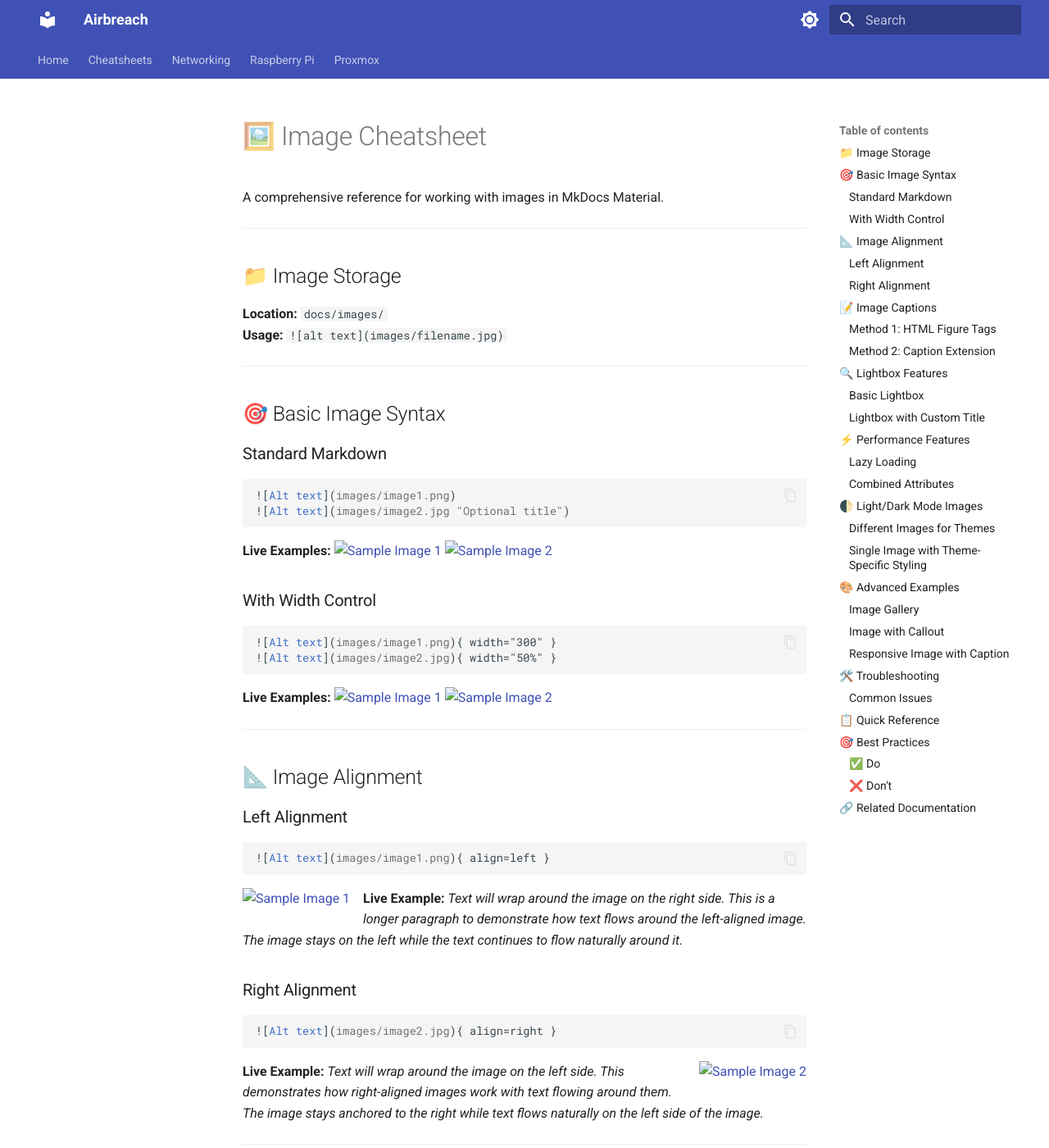
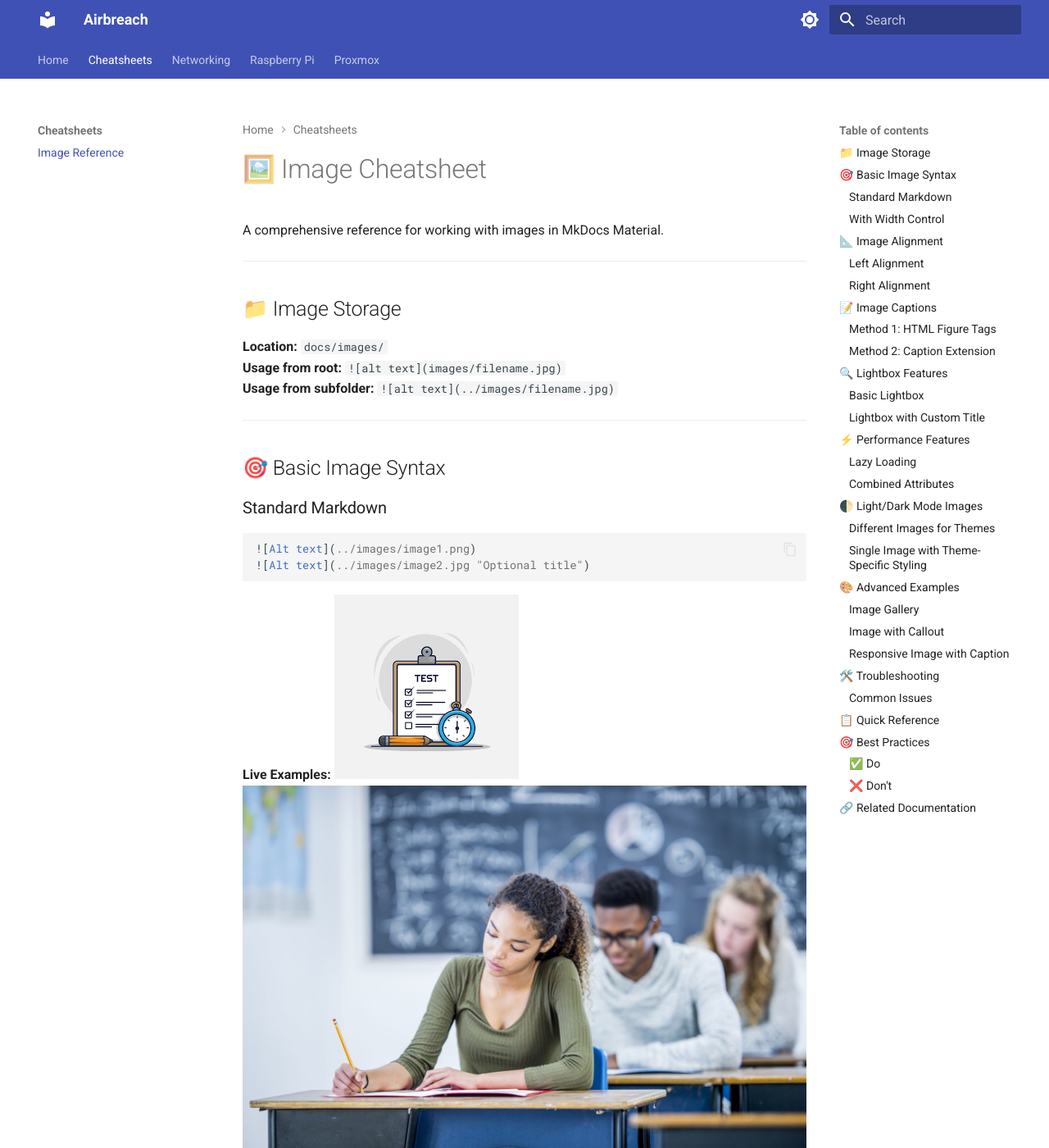
Before and after one commit to DirtyOptics/airbreach, an MkDocs documentation site: the page built from docs/cheatsheets/image-cheatsheet.md, in a window 1280 px wide and 1400 px high. Shown: the whole window at 82% size. Built offline with MkDocs 1.6.1 and Material for MkDocs 9.7.7, drawn with Linux system fonts in a browser that asks for light colours; some of the changed text lies outside the part shown.

Commit message:
vault backup: 2025-10-22 06:49:50

````diff
--- a/docs/cheatsheets/image-cheatsheet.md
+++ b/docs/cheatsheets/image-cheatsheet.md
@@ -7,7 +7,8 @@ A comprehensive reference for working with images in MkDocs Material.
 ## 📁 Image Storage
 
 **Location:** `docs/images/`
-**Usage:** `![alt text](images/filename.jpg)`
+**Usage from root:** `![alt text](images/filename.jpg)`
+**Usage from subfolder:** `![alt text](../images/filename.jpg)`
 
 ---
 
@@ -15,23 +16,23 @@ A comprehensive reference for working with images in MkDocs Material.
 
 ### Standard Markdown
 ```markdown
-![Alt text](images/image1.png)
-![Alt text](images/image2.jpg "Optional title")
+![Alt text](../images/image1.png)
+![Alt text](../images/image2.jpg "Optional title")
 ```
 
 **Live Examples:**
-![Sample Image 1](images/image1.png)
-![Sample Image 2](images/image2.jpg "This is a title")
+![Sample Image 1](../images/image1.png)
+![Sample Image 2](../images/image2.jpg "This is a title")
 
 ### With Width Control
 ```markdown
-![Alt text](images/image1.png){ width="300" }
-![Alt text](images/image2.jpg){ width="50%" }
+![Alt text](../images/image1.png){ width="300" }
+![Alt text](../images/image2.jpg){ width="50%" }
 ```
 
 **Live Examples:**
-![Sample Image 1](images/image1.png){ width="300" }
-![Sample Image 2](images/image2.jpg){ width="50%" }
+![Sample Image 1](../images/image1.png){ width="300" }
+![Sample Image 2](../images/image2.jpg){ width="50%" }
 
 ---
 
@@ -39,18 +40,18 @@ A comprehensive reference for working with images in MkDocs Material.
 
 ### Left Alignment
 ```markdown
-![Alt text](images/image1.png){ align=left }
+![Alt text](../images/image1.png){ align=left }
 ```
 **Live Example:**
-![Sample Image 1](images/image1.png){ align=left }
+![Sample Image 1](../images/image1.png){ align=left }
 *Text will wrap around the image on the right side. This is a longer paragraph to demonstrate how text flows around the left-aligned image. The image stays on the left while the text continues to flow naturally around it.*
 
 ### Right Alignment
 ```markdown
-![Alt text](images/image2.jpg){ align=right }
+![Alt text](../images/image2.jpg){ align=right }
 ```
 **Live Example:**
-![Sample Image 2](images/image2.jpg){ align=right }
+![Sample Image 2](../images/image2.jpg){ align=right }
 *Text will wrap around the image on the left side. This demonstrates how right-aligned images work with text flowing around them. The image stays anchored to the right while text flows naturally on the left side of the image.*
 
 ---
@@ -60,27 +61,27 @@ A comprehensive reference for working with images in MkDocs Material.
 ### Method 1: HTML Figure Tags
 ```markdown
 <figure markdown="span">
-  ![Alt text](images/image1.png){ width="300" }
+  ![Alt text](../images/image1.png){ width="300" }
   <figcaption>This is your image caption</figcaption>
 </figure>
 ```
 
 **Live Example:**
 <figure markdown="span">
-  ![Sample Image 1](images/image1.png){ width="300" }
+  ![Sample Image 1](../images/image1.png){ width="300" }
   <figcaption>This is a sample caption for the first image</figcaption>
 </figure>
 
 ### Method 2: Caption Extension
 ```markdown
-![Alt text](images/image2.jpg){ width="300" }
+![Alt text](../images/image2.jpg){ width="300" }
 /// caption
 This is your image caption
 ///
 ```
 
 **Live Example:**
-![Sample Image 2](images/image2.jpg){ width="300" }
+![Sample Image 2](../images/image2.jpg){ width="300" }
 /// caption
 This is a sample caption using the extension method
 ///
@@ -91,21 +92,21 @@ This is a sample caption using the extension method
 
 ### Basic Lightbox
 ```markdown
-![Alt text](images/image1.png)
+![Alt text](../images/image1.png)
 ```
 *Click any image to open in lightbox mode*
 
 **Live Example:**
-![Sample Image 1](images/image1.png)
+![Sample Image 1](../images/image1.png)
 *Click the image above to see the lightbox effect!*
 
 ### Lightbox with Custom Title
 ```markdown
-![Alt text](images/image2.jpg "Custom lightbox title")
+![Alt text](../images/image2.jpg "Custom lightbox title")
 ```
 
 **Live Example:**
-![Sample Image 2](images/image2.jpg "This is a custom lightbox title")
+![Sample Image 2](../images/image2.jpg "This is a custom lightbox title")
 *Click the image above to see the lightbox with custom title!*
 
 ---
@@ -114,21 +115,21 @@ This is a sample caption using the extension method
 
 ### Lazy Loading
 ```markdown
-![Alt text](images/image1.png){ loading=lazy }
+![Alt text](../images/image1.png){ loading=lazy }
 ```
 *Images load only when they come into view*
 
 **Live Example:**
-![Sample Image 1](images/image1.png){ loading=lazy }
+![Sample Image 1](../images/image1.png){ loading=lazy }
 *This image uses lazy loading - it will only load when you scroll to it*
 
 ### Combined Attributes
 ```markdown
-![Alt text](images/image2.jpg){ width="300" loading=lazy align=left }
+![Alt text](../images/image2.jpg){ width="300" loading=lazy align=left }
 ```
 
 **Live Example:**
-![Sample Image 2](images/image2.jpg){ width="300" loading=lazy align=left }
+![Sample Image 2](../images/image2.jpg){ width="300" loading=lazy align=left }
 *This image combines multiple attributes: width control, lazy loading, and left alignment. The text flows around it naturally while the image loads only when needed.*
 
 ---
@@ -137,13 +138,13 @@ This is a sample caption using the extension method
 
 ### Different Images for Themes
 ```markdown
-![Light mode image](images/light-screenshot.png#only-light)
-![Dark mode image](images/dark-screenshot.png#only-dark)
+![Light mode image](../images/light-screenshot.png#only-light)
+![Dark mode image](../images/dark-screenshot.png#only-dark)
 ```
 
 ### Single Image with Theme-Specific Styling
 ```markdown
-![Responsive image](images/screenshot.png)
+![Responsive image](../images/screenshot.png)
 ```
 
 ---
@@ -154,8 +155,8 @@ This is a sample caption using the extension method
 ```markdown
 <div class="grid" markdown>
 
-![Image 1](images/image1.png){ width="200" }
-![Image 2](images/image2.jpg){ width="200" }
+![Image 1](../images/image1.png){ width="200" }
+![Image 2](../images/image2.jpg){ width="200" }
 
 </div>
 ```
@@ -163,36 +164,36 @@ This is a sample caption using the extension method
 **Live Example:**
 <div class="grid" markdown>
 
-![Sample Image 1](images/image1.png){ width="200" }
-![Sample Image 2](images/image2.jpg){ width="200" }
+![Sample Image 1](../images/image1.png){ width="200" }
+![Sample Image 2](../images/image2.jpg){ width="200" }
 
 </div>
 
 ### Image with Callout
 ```markdown
 !!! info "Sample Image"
-    ![Important image](images/image1.png){ width="400" }
+    ![Important image](../images/image1.png){ width="400" }
 
     This shows the main configuration screen.
 ```
 
 **Live Example:**
 !!! info "Sample Image"
-    ![Important image](images/image1.png){ width="400" }
+    ![Important image](../images/image1.png){ width="400" }
 
     This shows the main configuration screen.
 
 ### Responsive Image with Caption
 ```markdown
 <figure markdown="span">
-  ![Responsive image](images/image2.jpg){ width="100%" }
+  ![Responsive image](../images/image2.jpg){ width="100%" }
   <figcaption>Full-width responsive image with caption</figcaption>
 </figure>
 ```
 
 **Live Example:**
 <figure markdown="span">
-  ![Responsive image](images/image2.jpg){ width="100%" }
+  ![Responsive image](../images/image2.jpg){ width="100%" }
   <figcaption>Full-width responsive image with caption</figcaption>
 </figure>
 
@@ -203,8 +204,8 @@ This is a sample caption using the extension method
 ### Common Issues
 
 **Image not showing:**
-- Check file path: `images/filename.jpg`
-- Ensure file exists in `docs/images/`
+- Check file path: `../images/filename.jpg`
+- Ensure file exists in `docs/../images/`
 - Verify file extension is correct
 
 **Lightbox not working:**
@@ -221,7 +222,7 @@ This is a sample caption using the extension method
 
 | Feature | Syntax | Notes |
 |---------|--------|-------|
-| **Basic** | `![alt](images/file.jpg)` | Standard markdown |
+| **Basic** | `![alt](../images/file.jpg)` | Standard markdown |
 | **Width** | `{ width="300" }` | Pixels or percentage |
 | **Align Left** | `{ align=left }` | Text wraps right |
 | **Align Right** | `{ align=right }` | Text wraps left |
@@ -252,7 +253,7 @@ This is a sample caption using the extension method
 
 ## 🔗 Related Documentation
 
-- [MkDocs Material Images](https://squidfunk.github.io/mkdocs-material/reference/images/)
+- [MkDocs Material Images](https://squidfunk.github.io/mkdocs-material/reference/../images/)
 - [Glightbox Plugin](https://github.com/Blueswen/mkdocs-glightbox)
 - [Markdown Image Syntax](https://www.markdownguide.org/basic-syntax/#images)
 
--- a/mkdocs.yml
+++ b/mkdocs.yml
@@ -47,7 +47,7 @@ theme:
 nav:
   - Home: index.md
   - Cheatsheets:
-      - Image Reference: Cheatsheets/image-cheatsheet.md
+      - Image Reference: cheatsheets/image-cheatsheet.md
   - Networking:
       - Setup Nanostation: networking/setup-nanostation.md
       - Advanced Routing: networking/advanced-routing.md
````
